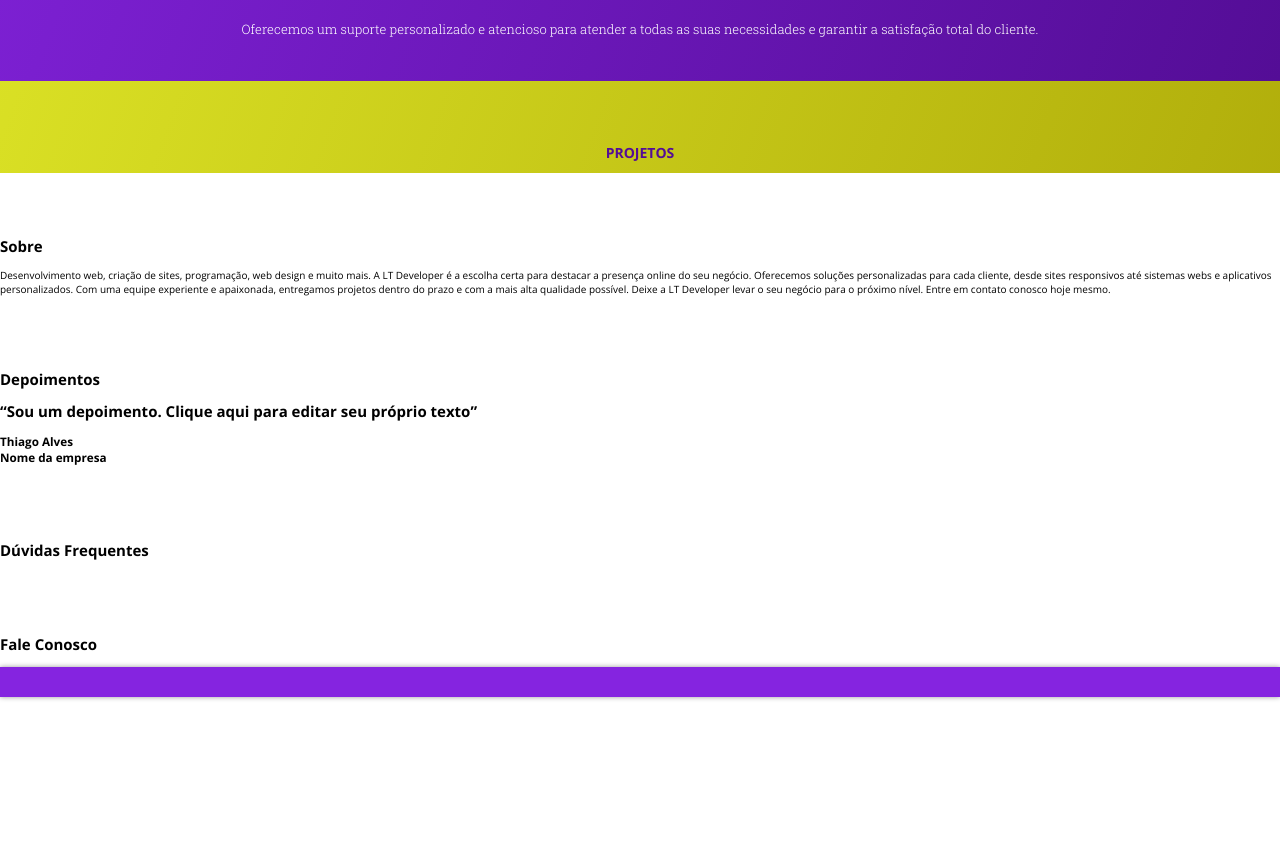
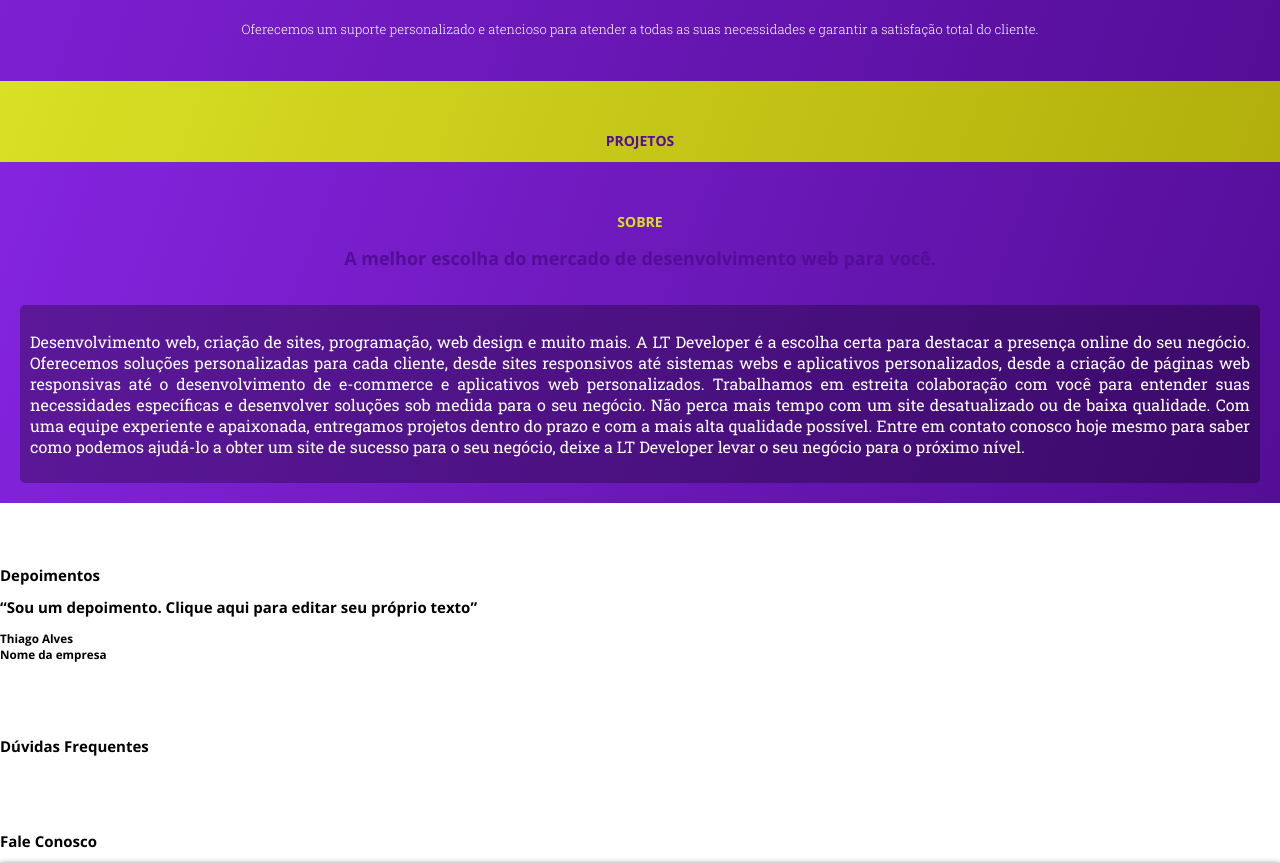
Before and after one commit to DanAlvez/ltdeveloper, a plain HTML site: page index.html in a window 1280 px wide. Shown: the part 1140-2003 px from the top of the page. Before the commit the page ends 1807 px from the top, so only its background shows below. Drawn offline with nearby package versions, Linux system fonts and the light colour scheme.

Commit message:
Create about
Criei a seção de "sobre" e remodifiquei algumas coisas de lugar, além de reajustar a margem dos "h1".

```diff
--- a/css/style.css
+++ b/css/style.css
@@ -252,4 +252,39 @@
   color: var(--secondary-color);
   text-transform: uppercase;
   font-size: 1.4rem;
+  margin-top: 0;
 }
+
+/* SOBRE */
+
+#about {
+  background: linear-gradient(110deg, var(--primary-color), var(--secondary-color));
+  display: flex;
+  flex-direction: column;
+  padding: 0 2rem;
+}
+
+#about h1 {
+  text-align: center;
+  text-transform: uppercase;
+  font-size: 1.4rem;
+  color: var(--terceary-color);
+  margin-top: 0;
+}
+
+#about h2 {
+  text-align: center;
+  font-size: 1.8rem;
+  color: var(--secondary-color);
+}
+
+#about div:last-child {
+  text-align: justify;
+  font-size: 1.6rem;
+  font-family: 'Roboto Slab';
+  color: #fff;
+  background-color: rgba(0, 0, 0, 0.3);
+  padding: 1rem;
+  border-radius: 0.5rem;
+  margin: 2rem 0;
+}
--- a/index.html
+++ b/index.html
@@ -71,9 +71,7 @@
       <section id="service">
         <h1>Serviços</h1>
         <h2>
-          Oferecemos serviços completos de desenvolvimento de sites.<!-- , desde a
-          criação de páginas web responsivas até o desenvolvimento de e-commerce
-          e aplicativos web personalizados.Trabalhamos em estreita colaboração com você para entender suas necessidades específicas e desenvolver soluções sob medida para o seu negócio. Não perca mais tempo com um site desatualizado ou de baixa qualidade. Entre em contato conosco hoje mesmo para saber como podemos ajudá-lo a obter um site de sucesso para o seu negócio. -->
+          Oferecemos serviços completos de desenvolvimento de sites.
         </h2>
         <aside>
           <div>
@@ -180,6 +178,7 @@
       <section id="about">
         <div>
           <h1>Sobre</h1>
+          <h2>A melhor escolha do mercado de desenvolvimento web para você.</h2>
         </div>
         <div>
           <p>
@@ -187,10 +186,11 @@
             muito mais. A LT Developer é a escolha certa para destacar a
             presença online do seu negócio. Oferecemos soluções personalizadas
             para cada cliente, desde sites responsivos até sistemas webs e
-            aplicativos personalizados. Com uma equipe experiente e apaixonada,
-            entregamos projetos dentro do prazo e com a mais alta qualidade
-            possível. Deixe a LT Developer levar o seu negócio para o próximo
-            nível. Entre em contato conosco hoje mesmo.
+            aplicativos personalizados, desde a
+              criação de páginas web responsivas até o desenvolvimento de e-commerce
+              e aplicativos web personalizados. Trabalhamos em estreita colaboração com você para entender suas necessidades específicas e desenvolver soluções sob medida para o seu negócio. Não perca mais tempo com um site desatualizado ou de baixa qualidade. Com uma equipe experiente e apaixonada,
+              entregamos projetos dentro do prazo e com a mais alta qualidade possível. Entre em contato conosco hoje mesmo para saber como podemos ajudá-lo a obter um site de sucesso para o seu negócio, deixe a LT Developer levar o seu negócio para o próximo
+            nível.
           </p>
         </div>
       </section>
```
